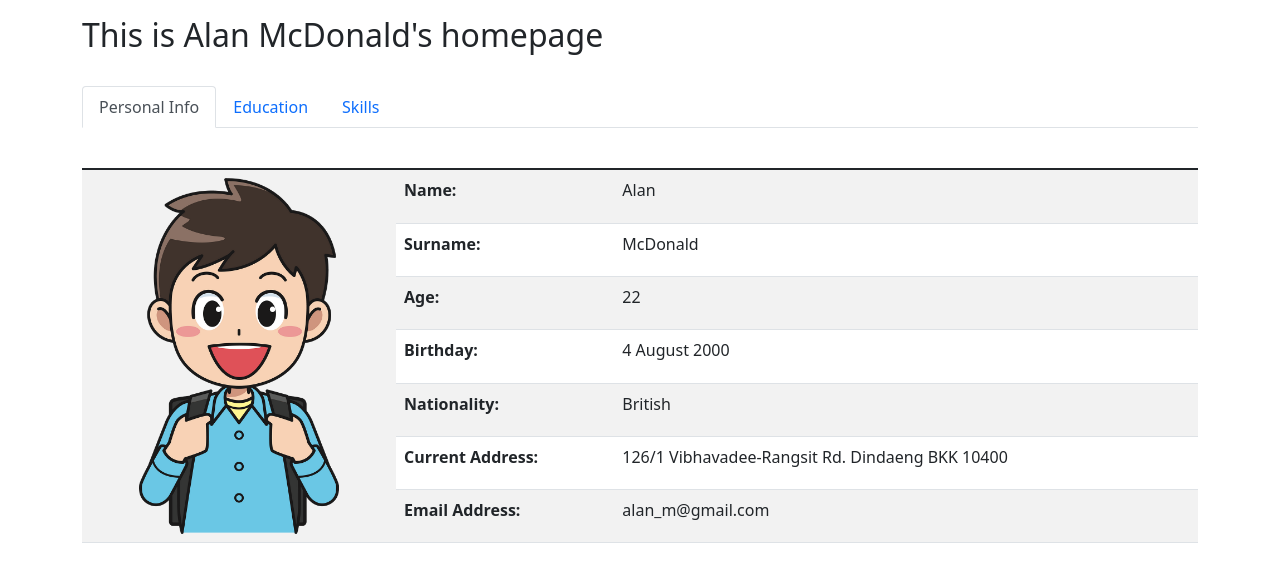
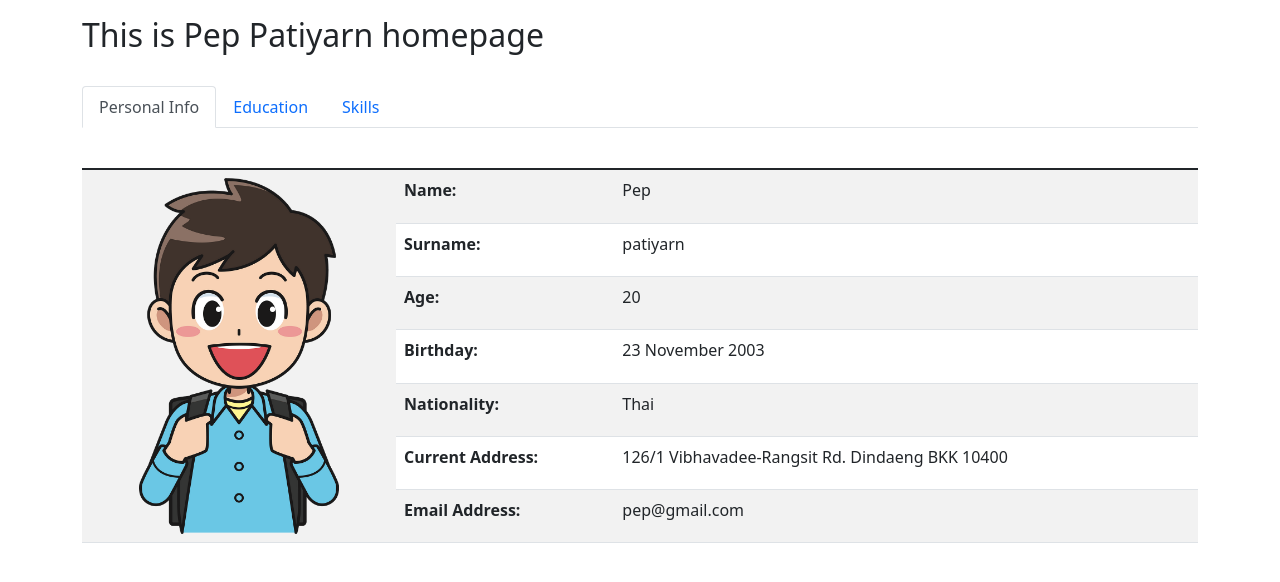
Before and after one commit to Pep3055/ex5b, a plain HTML site: page index.html in a window 1280 px wide. Drawn offline with nearby package versions, Linux system fonts and the light colour scheme.

Commit message:
lnitial commit - adding all files and correct muy personal information

```diff
--- a/index.html
+++ b/index.html
@@ -10,7 +10,7 @@
 <body>
 
 <div class="container mt-3">
-  <h2>This is Alan McDonald's homepage</h2><br>
+  <h2>This is Pep Patiyarn homepage</h2><br>
   <ul class="nav nav-tabs">
     <li class="nav-item">
       <a class="nav-link active" href="#">Personal Info</a>
@@ -35,23 +35,23 @@
       <tr>
 		<td rowspan="7"><img src="images/alan.png" class="rounded mx-auto d-block" alt="Alan McDonald" width="200" height="356"></td>
         <th>Name:</th>
-        <td>Alan</td>
+        <td>Pep</td>
       </tr>
       <tr>
         <th>Surname:</th>
-        <td>McDonald</td>
+        <td>patiyarn</td>
       </tr>
 	  <tr>
         <th>Age:</th>
-        <td>22</td>
+        <td>20</td>
       </tr>
 	  <tr>
         <th>Birthday:</th>
-        <td>4 August 2000</td>
+        <td>23 November 2003</td>
       </tr>
 	  <tr>
         <th>Nationality:</th>
-        <td>British</td>
+        <td>Thai</td>
       </tr>
 	  <tr>
         <th>Current Address:</th>
@@ -59,7 +59,7 @@
       </tr>
 	  <tr>
         <th>Email Address:</th>
-        <td>alan_m@gmail.com</td>
+        <td>pep@gmail.com</td>
       </tr>
     </tbody>
   </table>
```
